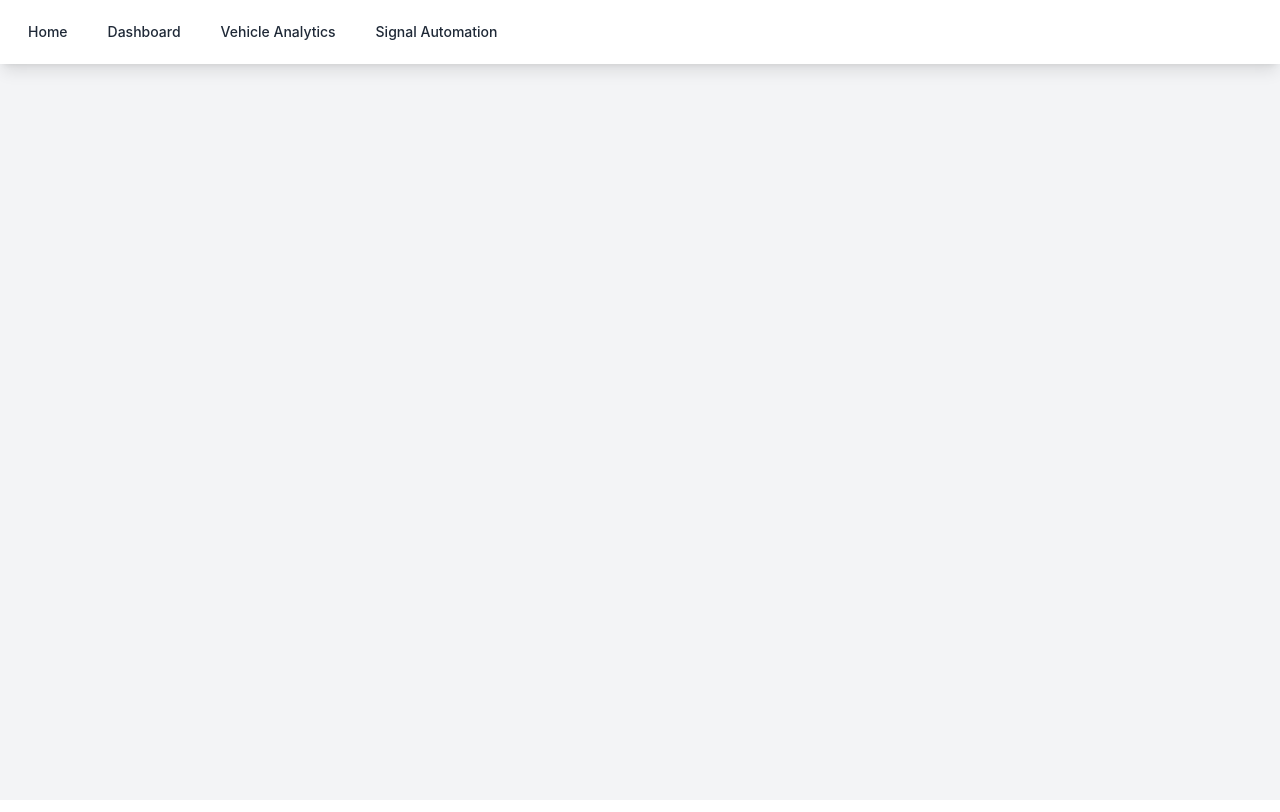
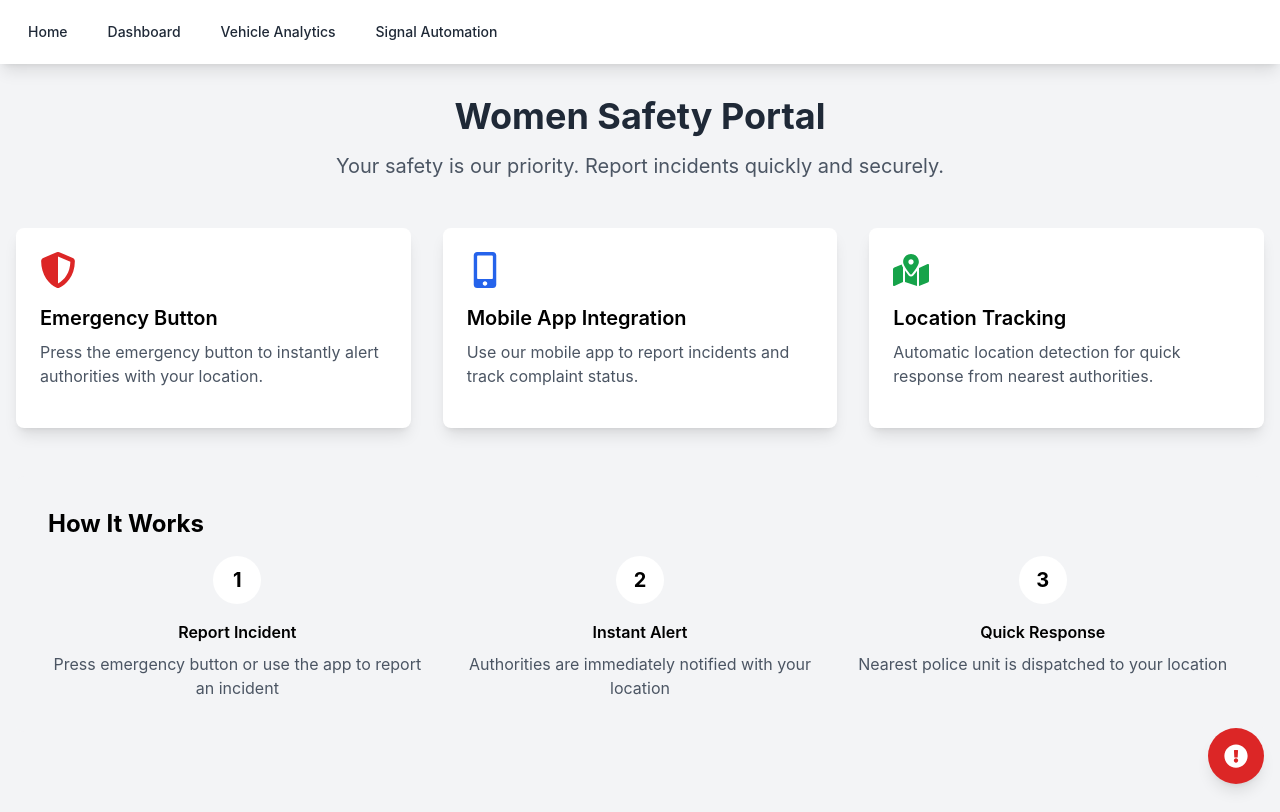
Before and after one commit to pawankushwahh/traffic_management, a React (Create React App) app in the folder frontend/: page /women-safety in a window 1280 px wide. Built offline with nearby package versions, Linux system fonts and the light colour scheme; no server answers.

Commit message:
Added WomenSafetyPage component and routing

```diff
--- a/frontend/src/App.js
+++ b/frontend/src/App.js
@@ -10,6 +10,7 @@ import TrafficDashboard from './components/TrafficDashboard';
 import SignalAutomation from './components/SignalAutomation';
 import io from 'socket.io-client';
 import axios from 'axios';
+import WomenSafetyPage from './components/WomenSafety/WomenSafetyPage';
 import './App.css';
 
 const BACKEND_URL = 'http://localhost:5000';
@@ -118,6 +119,7 @@ function App() {
           <Route path="/traffic-map" element={<TrafficMap locations={trafficData.locations} />} />
           <Route path="/signal-status" element={<SignalStatus statuses={signalStatuses} />} />
           <Route path="/statistics" element={<Statistics stats={stats} />} />
+          <Route path="/women-safety" element={<WomenSafetyPage />} />
         </Routes>
       </div>
     </Router>
--- /dev/null
+++ b/frontend/src/components/WomenSafety/WomenSafetyPage.js
@@ -0,0 +1,81 @@
+import React from 'react';
+import EmergencyButton from './EmergencyButton';
+import { FaShieldAlt, FaMobileAlt, FaMapMarkedAlt } from 'react-icons/fa';
+
+const WomenSafetyPage = () => {
+  return (
+    <div className="container mx-auto px-4 py-8">
+      <div className="text-center mb-12">
+        <h1 className="text-4xl font-bold text-gray-800 mb-4">Women Safety Portal</h1>
+        <p className="text-xl text-gray-600">Your safety is our priority. Report incidents quickly and securely.</p>
+      </div>
+
+      <div className="grid md:grid-cols-2 lg:grid-cols-3 gap-8 mb-12">
+        {/* Emergency Button Feature */}
+        <div className="bg-white p-6 rounded-lg shadow-lg">
+          <div className="text-red-600 text-4xl mb-4">
+            <FaShieldAlt />
+          </div>
+          <h3 className="text-xl font-semibold mb-2">Emergency Button</h3>
+          <p className="text-gray-600 mb-4">
+            Press the emergency button to instantly alert authorities with your location.
+          </p>
+        </div>
+
+        {/* Mobile App Feature */}
+        <div className="bg-white p-6 rounded-lg shadow-lg">
+          <div className="text-blue-600 text-4xl mb-4">
+            <FaMobileAlt />
+          </div>
+          <h3 className="text-xl font-semibold mb-2">Mobile App Integration</h3>
+          <p className="text-gray-600 mb-4">
+            Use our mobile app to report incidents and track complaint status.
+          </p>
+        </div>
+
+        {/* Location Tracking */}
+        <div className="bg-white p-6 rounded-lg shadow-lg">
+          <div className="text-green-600 text-4xl mb-4">
+            <FaMapMarkedAlt />
+          </div>
+          <h3 className="text-xl font-semibold mb-2">Location Tracking</h3>
+          <p className="text-gray-600 mb-4">
+            Automatic location detection for quick response from nearest authorities.
+          </p>
+        </div>
+      </div>
+
+      <div className="bg-gray-100 p-8 rounded-lg mb-12">
+        <h2 className="text-2xl font-bold mb-4">How It Works</h2>
+        <div className="grid md:grid-cols-3 gap-6">
+          <div className="text-center">
+            <div className="bg-white w-12 h-12 rounded-full flex items-center justify-center mx-auto mb-4">
+              <span className="text-xl font-bold">1</span>
+            </div>
+            <h3 className="font-semibold mb-2">Report Incident</h3>
+            <p className="text-gray-600">Press emergency button or use the app to report an incident</p>
+          </div>
+          <div className="text-center">
+            <div className="bg-white w-12 h-12 rounded-full flex items-center justify-center mx-auto mb-4">
+              <span className="text-xl font-bold">2</span>
+            </div>
+            <h3 className="font-semibold mb-2">Instant Alert</h3>
+            <p className="text-gray-600">Authorities are immediately notified with your location</p>
+          </div>
+          <div className="text-center">
+            <div className="bg-white w-12 h-12 rounded-full flex items-center justify-center mx-auto mb-4">
+              <span className="text-xl font-bold">3</span>
+            </div>
+            <h3 className="font-semibold mb-2">Quick Response</h3>
+            <p className="text-gray-600">Nearest police unit is dispatched to your location</p>
+          </div>
+        </div>
+      </div>
+
+      {/* Emergency Button Component */}
+      <EmergencyButton />
+    </div>
+  );
+};
+
+export default WomenSafetyPage;
```
